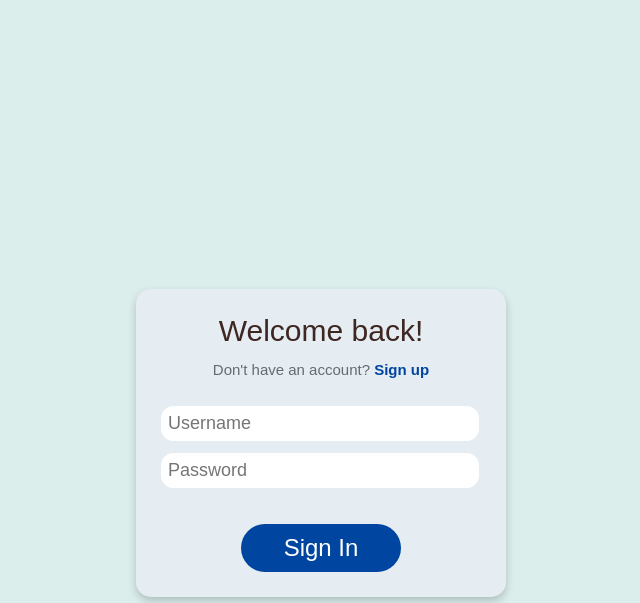
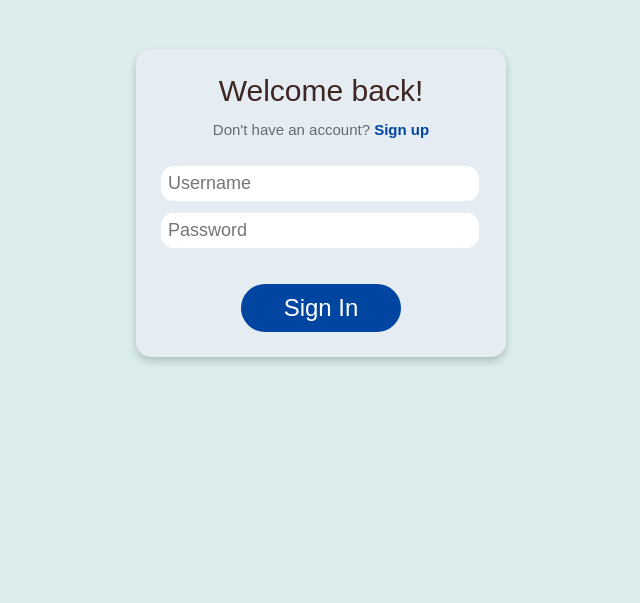
Before and after one commit to TGriffin77/contact-manager, a React (Create React App) app in the folder frontend/: page / in a window 1280 px wide. Shown: the part 197-800 px from the top of the page, without its empty margins (319-959 px from the left). Built offline with nearby package versions, Linux system fonts and the light colour scheme.

Commit message:
fixed vertical centering

```diff
--- a/frontend/src/App.css
+++ b/frontend/src/App.css
@@ -5,14 +5,16 @@ body
     margin:auto;
     position: relative;
     height:100vh;
+    display:grid;
 }
 
 #root{
     width: 100%;
     max-height: 100vh;
-    position: absolute;
-    margin-top:50%;
-    transform: translateY(-50%);
+    margin:auto;
+
+    /* margin-top:50%;
+    transform: translateY(-50%); */
     width:100%;
 }
 
```
